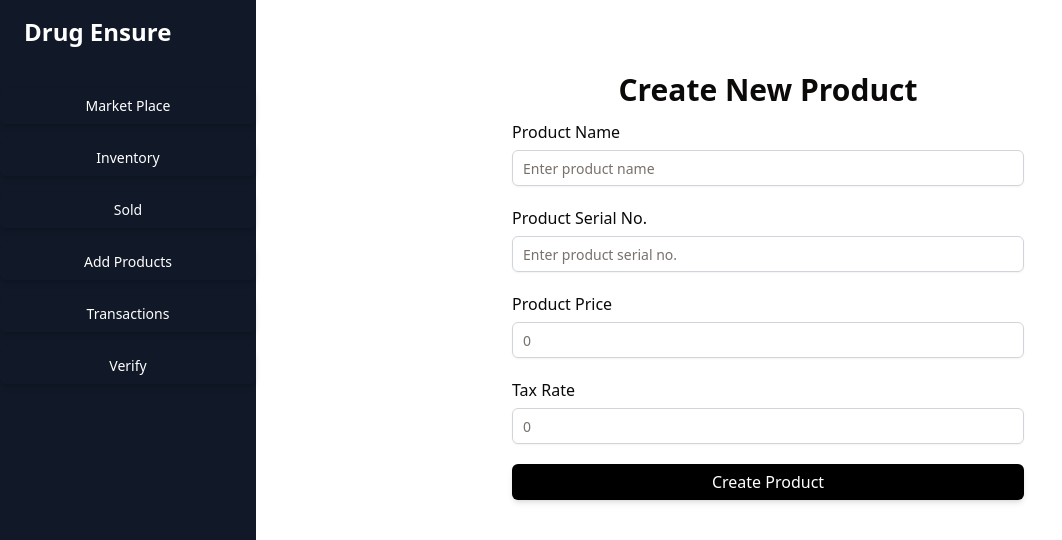
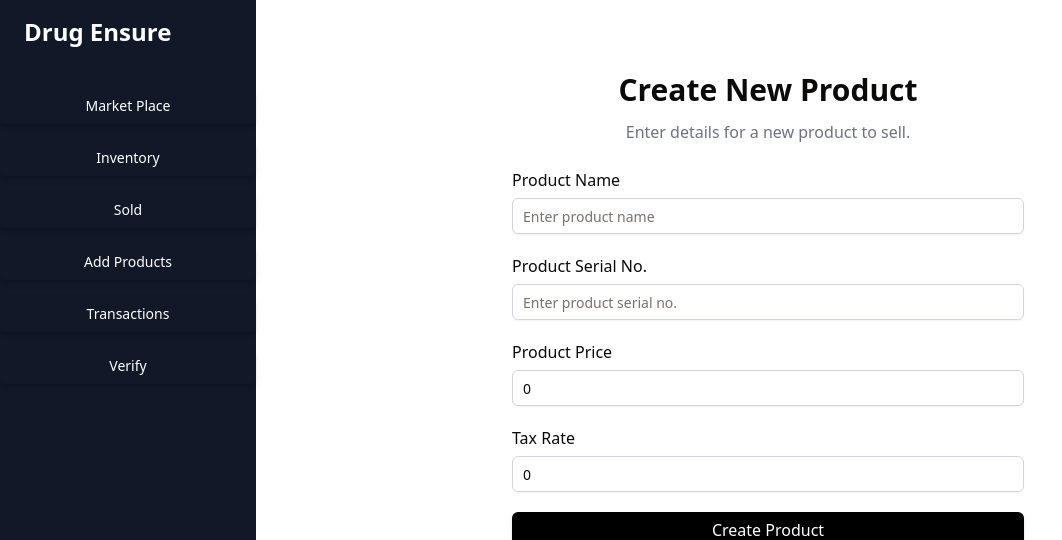
Before and after one commit to SyedFahad11/Minor-Project, a React (Vite) app in the folder client/: page /add-products in a window 1280 px wide. Shown: the top 540 px of the page, without its empty margins (0-1062 px from the left). Built offline with nearby package versions, Linux system fonts and the light colour scheme; what wagmi would draw is missing.

Commit message:
add product page

```diff
--- a/client/src/components/Add Products/index.tsx
+++ b/client/src/components/Add Products/index.tsx
@@ -1,21 +1,45 @@
+import { useState } from "react";
 import { Input } from "@/shad/input";
 import { Button } from "@/shad/button";
 import { Label } from "@/shad/label";
-import Layout from "../Layout"; // Adjust the path if necessary
+import Layout from "../Layout";
 
 export default function AddProduct() {
+  const [productName, setProductName] = useState("");
+  const [productSerial, setProductSerial] = useState("");
+  const [productPrice, setProductPrice] = useState(0);
+  const [taxRate, setTaxRate] = useState(0);
+
+  const handleSubmit = (e: React.FormEvent) => {
+    e.preventDefault();
+    const newProduct = {
+      productName,
+      productSerial,
+      productPrice,
+      taxRate,
+    };
+
+    console.log(newProduct);
+
+  };
+
   return (
     <Layout>
       <div className="flex flex-col items-center py-12 px-4 lg:px-20">
         <h1 className="text-3xl font-semibold text-center mb-3">Create New Product</h1>
+        <p className="text-base text-gray-500 mb-6 text-center">
+          Enter details for a new product to sell.
+        </p>
 
-        <form className="space-y-5 w-full max-w-lg">
+        <form className="space-y-5 w-full max-w-lg" onSubmit={handleSubmit}>
           <div className="flex flex-col">
             <Label htmlFor="productName" className="text-base font-medium mb-1.5">
               Product Name
             </Label>
             <Input
               id="productName"
+              value={productName}
+              onChange={(e) => setProductName(e.target.value)}
               placeholder="Enter product name"
               className="border border-gray-300 p-2.5 rounded-md"
             />
@@ -27,6 +51,8 @@ export default function AddProduct() {
             </Label>
             <Input
               id="productSerial"
+              value={productSerial}
+              onChange={(e) => setProductSerial(e.target.value)}
               placeholder="Enter product serial no."
               className="border border-gray-300 p-2.5 rounded-md"
             />
@@ -39,6 +65,8 @@ export default function AddProduct() {
             <Input
               id="productPrice"
               type="number"
+              value={productPrice}
+              onChange={(e) => setProductPrice(Number(e.target.value))}
               placeholder="0"
               className="border border-gray-300 p-2.5 rounded-md"
             />
@@ -51,12 +79,15 @@ export default function AddProduct() {
             <Input
               id="taxRate"
               type="number"
+              value={taxRate}
+              onChange={(e) => setTaxRate(Number(e.target.value))}
               placeholder="0"
               className="border border-gray-300 p-2.5 rounded-md"
             />
           </div>
 
           <Button
+            type="submit"
             className="mt-6 w-full bg-black hover:bg-gray-800 text-white py-2.5 text-base rounded-md transition-all"
           >
             Create Product
```
